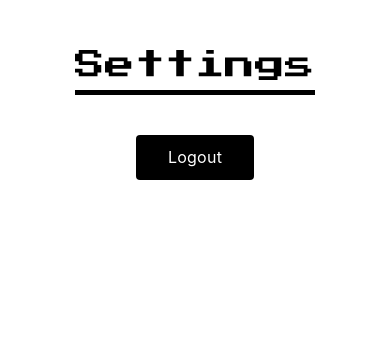
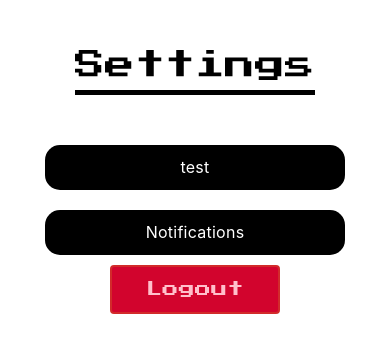
Before and after one commit to Desire323/Frontend-app-react-native, a React Native app: screen /Settings in a window 390 px wide. Shown: the top 352 px of the page. Built offline with nearby package versions, Linux system fonts and the light colour scheme.

Commit message:
Update styling and add test 'Notifications' button in Settings

```diff
--- a/components/Settings.js
+++ b/components/Settings.js
@@ -2,6 +2,7 @@ import {StyleSheet, Text, View, ScrollView} from 'react-native';
 import AsyncStorage from '@react-native-async-storage/async-storage';
 import Button from './Button';
 import { useNavigation } from '@react-navigation/native';
+import {registerForPushNotificationsAsync} from './notifications/NotificationsUtils';
 
 
 function Settings() {
@@ -28,9 +29,14 @@ function Settings() {
     return (
         <View style={styles.container}>
             <Text style={styles.heading}>Settings</Text>
-            <ScrollView >
-
-                <Button title="Logout" onPress={handleLogout}/>
+            <ScrollView contentContainerStyle={styles.scrollView}>
+                <Button style={styles.button} title="test" onPress={async () => {
+                    const token = await registerForPushNotificationsAsync();
+                    console.log("ExpoToken: " + token);
+                    console.log(JSON.stringify( token ))
+                }}/>
+                <Button style={styles.button} title="Notifications" onPress={() => navigation.navigate('NotificationScreen')}/>
+                <Button style={styles.logout} textStyle={styles.text} title="Logout" onPress={handleLogout}/>
 
             </ScrollView>
         </View>
@@ -45,6 +51,9 @@ const styles = StyleSheet.create({
         backgroundColor: '#fff',
         alignItems: 'center',
     },
+    scrollView: {
+        alignItems: 'center',
+    },
     heading: {
         fontFamily: 'press-start',
         fontSize: 30,
@@ -54,4 +63,19 @@ const styles = StyleSheet.create({
         borderBottomColor: 'black',
         borderBottomWidth: 5,
     },
+    logout: {
+        backgroundColor: '#D2042D',
+        borderColor: '#D22B2B',
+        borderWidth: 2,
+        width: 170,
+    },
+    button: {
+        width: 300,
+        marginVertical: 10,
+        borderRadius: 15,
+     },
+    text: {
+        fontFamily: 'press-start',
+        color: '#FFC0CB',
+    },
 });
```
